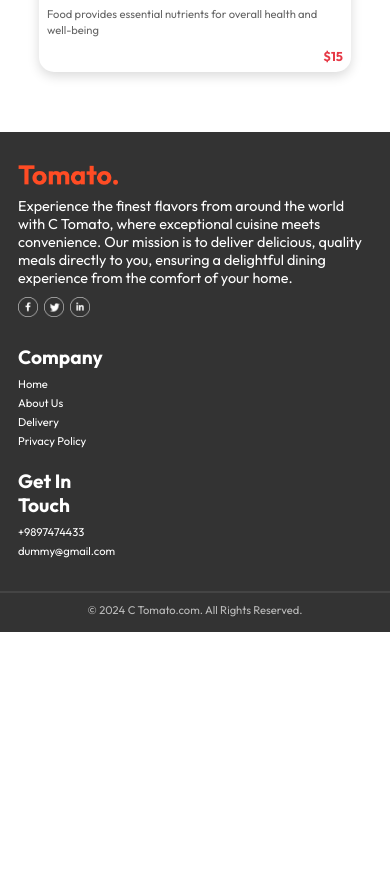
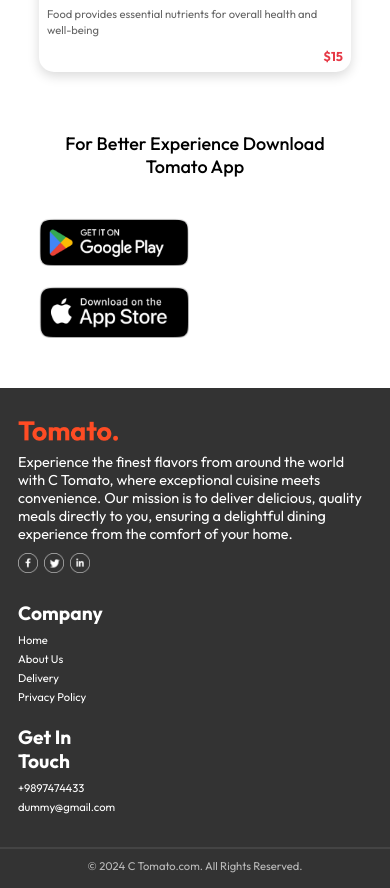
Before and after one commit to iammahesh123/Food-Delivery-App, a React (Vite) app in the folder frontend/: page / in a window 390 px wide. Shown: the part 8680-9568 px from the top of the page. Before the commit the page ends 9312 px from the top, so only its background shows below. Built offline with nearby package versions, Linux system fonts and the light colour scheme.

Commit message:
add AppDownload Component:

```diff
--- /dev/null
+++ b/frontend/src/components/AppDownload/AppDownload.css
@@ -0,0 +1,48 @@
+.app-download {
+    margin: auto;
+    margin-top: 100px;
+    font-size: clamp(18px, 3vw, 32px);
+    text-align: center;
+    font-weight: 500;
+    box-sizing: border-box;
+}
+
+.app-download-platforms {
+    display: flex;
+    justify-content: center;
+    gap: clamp(8px, 2vw, 20px);
+    margin-top: 40px;
+}
+
+.app-download-platforms img {
+    width: clamp(100px, 30vw, 180px);
+    max-width: 180px;
+    transition: transform 0.5s;
+    cursor: pointer;
+}
+
+.app-download-platforms img:hover {
+    transform: scale(1.05);
+}
+
+.app-download-platforms img:focus {
+    outline: 2px solid #007bff;
+    transform: scale(1.05);
+}
+
+@media screen and (max-width: 600px) {
+    .app-download {
+        font-size: 18px;
+        margin-top: 50px;
+    }
+
+    .app-download-platforms {
+        flex-direction: column;
+        gap: 20px;
+    }
+
+    .app-download-platforms img {
+        width: 80%;
+        max-width: 150px;
+    }
+}
--- /dev/null
+++ b/frontend/src/components/AppDownload/AppDownload.jsx
@@ -0,0 +1,18 @@
+import React from 'react'
+import './AppDownload.css'
+import {assets} from '../../assets/assets'
+
+const AppDownload = () => {
+  return (
+    <div className='app-download' id='app-download'>
+        <p>For Better Experience Download <br/> Tomato App</p>
+        <div className="app-download-platforms">
+            <img src={assets.play_store} alt="" />
+            <img src={assets.app_store} alt="" />
+        </div>
+
+    </div>
+  )
+}
+
+export default AppDownload
--- a/frontend/src/pages/Home/Home.jsx
+++ b/frontend/src/pages/Home/Home.jsx
@@ -3,6 +3,7 @@
 import Header from '../../components/Header/Header'
 import ExploreMenu from '../../components/ExploreMenu/ExploreMenu'
 import FoodDisplay from '../../components/FoodDisplay/FoodDisplay'
+import AppDownload from '../../components/AppDownload/AppDownload'
 
 const Home = () => {
   const [category,setCategory] = useState("All")
@@ -11,6 +12,7 @@
       <Header/>
       <ExploreMenu category ={category} setCategory={setCategory}/>
       <FoodDisplay category ={category}/>
+      <AppDownload/>
 
     </div>
   )
```
